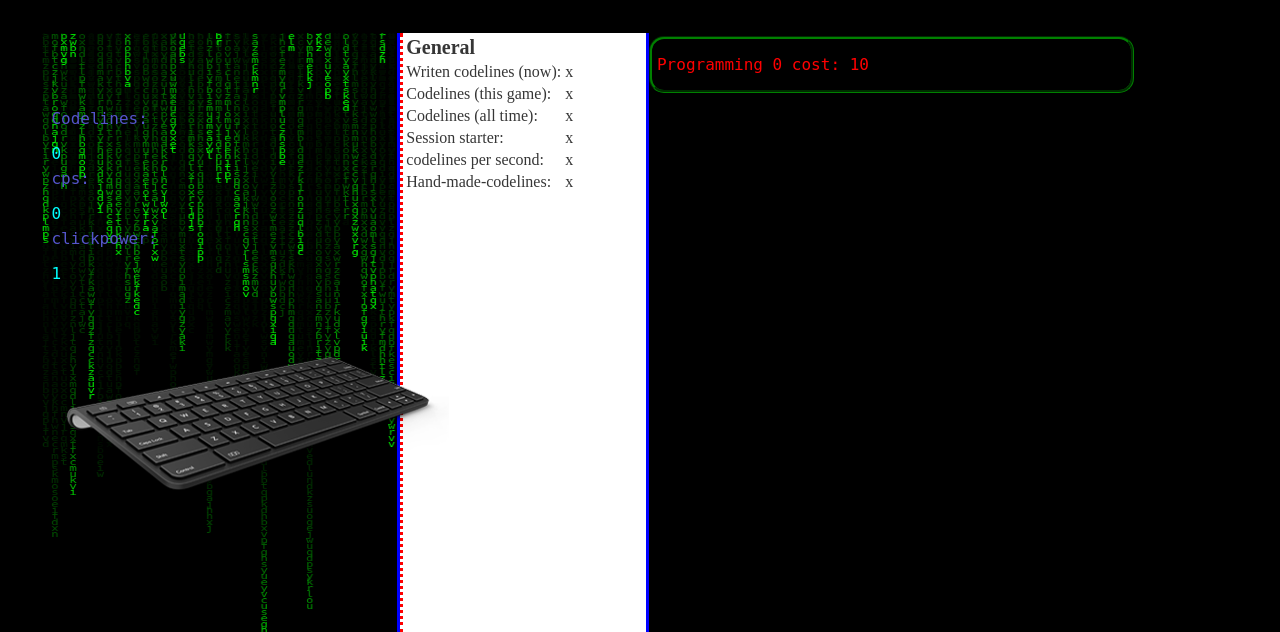
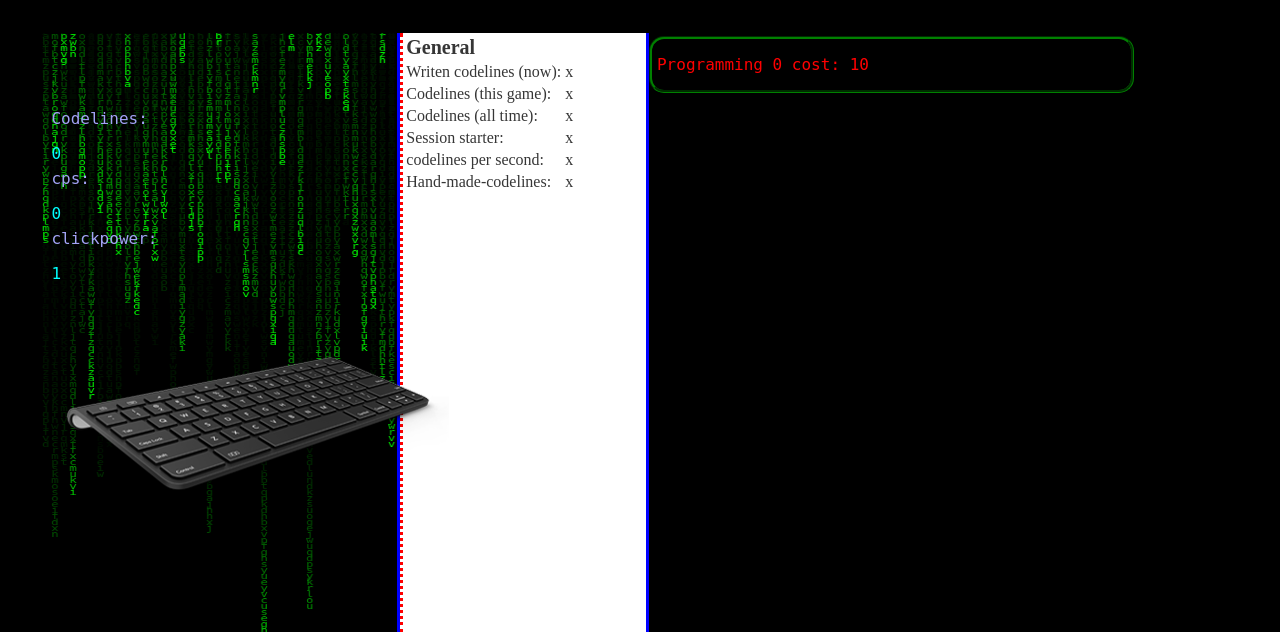
Before and after one commit to fwsGonzo/WebProsjekt, a PHP site: page / in a window 1280 px wide. Shown: the top 632 px of the page. Run offline with PHP 8.4, Linux system fonts and the light colour scheme.

Commit message:
changed a font color and commenting the css

```diff
--- a/index.css
+++ b/index.css
@@ -6,13 +6,6 @@ body
 
 	/* default text color */
 	color: #363636;
-}
-
-.coolframe
-{
-	background-color: black;
-	overflow-x: auto;
-	overflow-y: auto;
 }
 
 h1, h2, h3
@@ -26,9 +19,18 @@ p
 {
 	/* Tekst paragrafer */
 	font-family: monospace;
-	color: #5555CC;
+	color: #A3A3F6;
 }
 
+/*Container class for the #leftSection, #middleSection, #rightSection*/
+.coolframe
+{
+	background-color: black;
+	overflow-x: auto;
+	overflow-y: auto;
+}
+
+/*Container for the #leftSection, #middleSection, #rightSection*/
 #subframe
 {
 	/* float:  left; */
@@ -38,15 +40,16 @@ p
     position: relative;
 }
 
+/*This is the footer and header*/
 .inparagraph
 {
 	/* Tekst-formatering osv. */
 	font-family: monospace;
-	color: #5555CC;
-	/*color: #4444AA;*/
+	color: #A3A3F6;
     text-align: center;
 }
 
+/*Commonstruff for the three sections*/
 #leftSection, #middleSection, #rightSection
 {
 	position: relative;
@@ -56,6 +59,8 @@ p
 	/*overflow: hidden;*/
 }
 
+
+
 /*Below is the leftsection*/
 #leftSection
 {
@@ -64,12 +69,24 @@ p
     border-right: 3px solid blue;
 
 }
-
+/*The three counters*/
 #codelines, #cps, #clickpower
 {
     color: aqua;
 }
 
+/*The matrix in the background*/
+#thematrix
+{
+	position: relative;
+	top: 0;
+	left: 0;
+	z-index: 1;
+	width: 100%;
+	height: 100%;
+}
+
+/*Positioning of the elements above the matrix*/
 #codelinesBox, #cspBox, #clickpowerBox, #keyboard
 {
 	position: absolute;
@@ -94,16 +111,6 @@ p
 {
 	top: 50%;
 }
-
-#thematrix
-{
-	position: relative;
-	top: 0;
-	left: 0;
-	z-index: 1;
-	width: 100%;
-	height: 100%;
-}
 /*End of leftsection*/
 
 
@@ -115,6 +122,13 @@ p
     border-right: 3px solid blue;
     border-left: 3px dotted red;
     background-color: white;
+}
+
+/* Stats */
+#statsTitle
+{
+    font-size: 20px;
+    font-weight: bold;
 }
 /*End of middlesection*/
 
@@ -142,11 +156,3 @@ p
     padding-left: 5px;
 }
 /*End of rightsection*/
-
-
-/* Stats */
-#statsTitle
-{
-    font-size: 20px;
-    font-weight: bold;
-}
```
Lines whose indentation alone changed are shown as unchanged.
